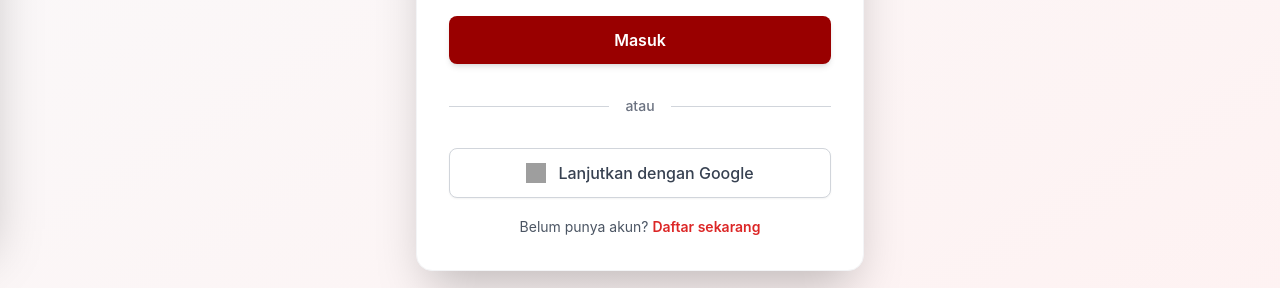
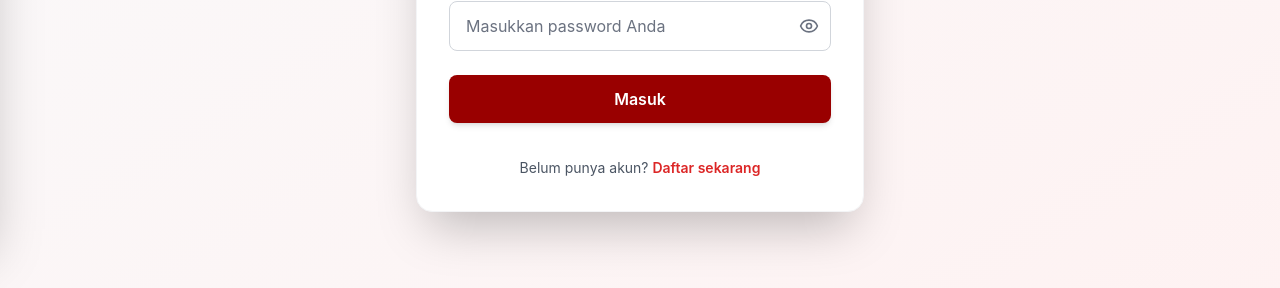
Before and after one commit to DanangEka/rental-mobil, a React (Create React App) app: page /login in a window 1280 px wide. Shown: the part 559-847 px from the top of the page. Built offline with nearby package versions, Linux system fonts and the light colour scheme; no server answers; grey boxes are pictures that could not be loaded.

Commit message:
Login Update

```diff
--- a/src/pages/Login.js
+++ b/src/pages/Login.js
@@ -1,8 +1,7 @@
 import { useState, useEffect } from "react";
-import { auth, db, googleProvider } from "../services/firebase";
+import { auth, db } from "../services/firebase";
 import {
   signInWithEmailAndPassword,
-  signInWithPopup,
   onAuthStateChanged,
 } from "firebase/auth";
 import { doc, getDoc, setDoc } from "firebase/firestore";
@@ -45,31 +44,6 @@ export default function Login() {
     } catch (err) {
       console.error("Login error:", err);
       setError("Email atau password salah.");
-    }
-  };
-
-  const handleGoogleLogin = async () => {
-    try {
-      const result = await signInWithPopup(auth, googleProvider);
-      const user = result.user;
-      const userRef = doc(db, "users", user.uid);
-      const userSnap = await getDoc(userRef);
-
-      if (!userSnap.exists()) {
-        // Buat dokumen user baru dengan role client
-        await setDoc(userRef, {
-          uid: user.uid,
-          name: user.displayName || "User",
-          email: user.email,
-          role: "client",
-          createdAt: new Date(),
-        });
-      }
-
-      navigate("/");
-    } catch (err) {
-      console.error("Google login error:", err);
-      setError("Gagal login dengan Google.");
     }
   };
 
@@ -154,26 +128,6 @@ export default function Login() {
           </button>
         </div>
 
-        {/* OR Divider */}
-        <div className="flex items-center gap-4">
-          <hr className="flex-grow border-gray-300" />
-          <span className="text-gray-500 text-sm font-medium">atau</span>
-          <hr className="flex-grow border-gray-300" />
-        </div>
-
-        {/* Google Login */}
-        <div className="space-y-4">
-          <button
-            className="border border-gray-300 hover:border-gray-400 bg-white hover:bg-gray-50 w-full py-3 rounded-lg transition-all duration-200 flex items-center justify-center gap-3 shadow-sm hover:shadow-md"
-            onClick={handleGoogleLogin}
-          >
-            <img
-              src="https://www.gstatic.com/firebasejs/ui/2.0.0/images/auth/google.svg"
-              alt="Google"
-              className="w-5 h-5"
-            />
-            <span className="text-gray-700 font-medium">Lanjutkan dengan Google</span>
-          </button>
         <div className="text-center">
           <span className="text-gray-600 text-sm">Belum punya akun? </span>
           <Link
@@ -185,6 +139,5 @@ export default function Login() {
         </div>
       </div>
     </div>
-    </div>
   );
 }
```
Lines whose indentation alone changed are shown as unchanged.
